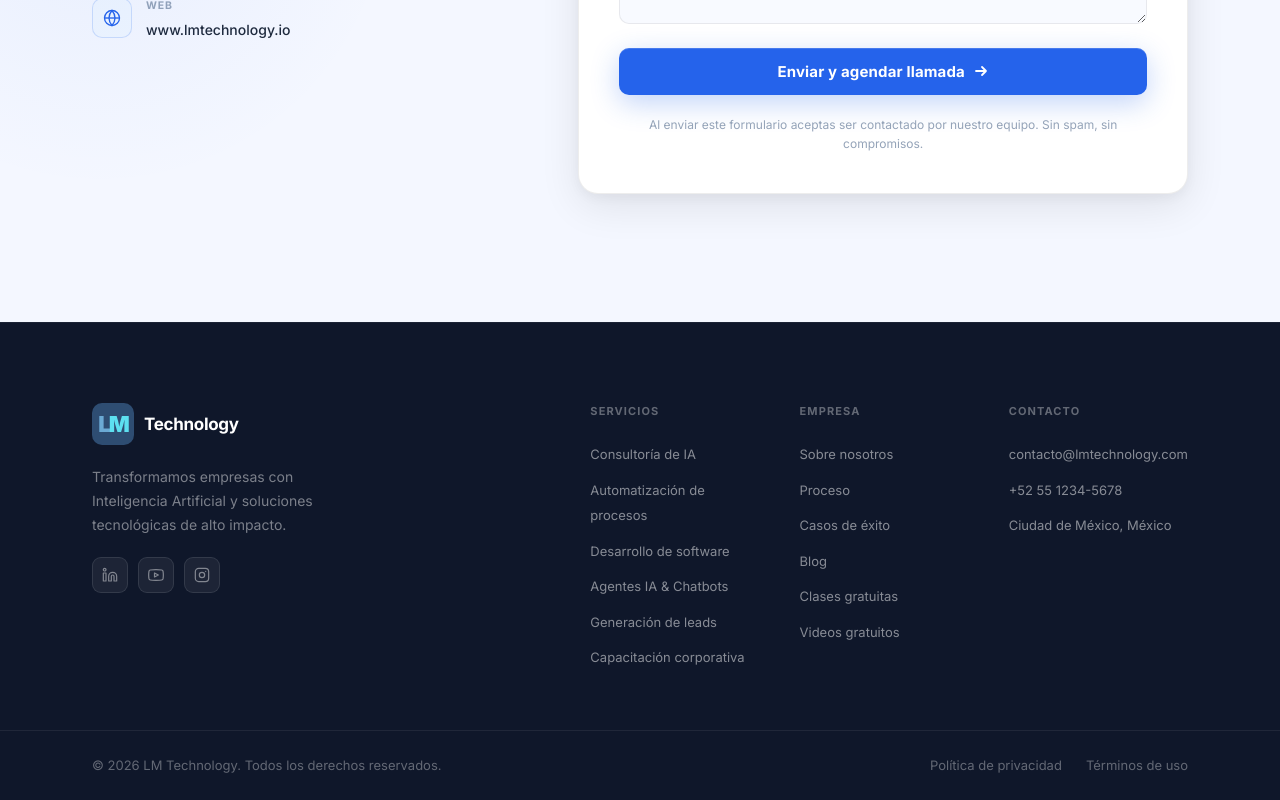
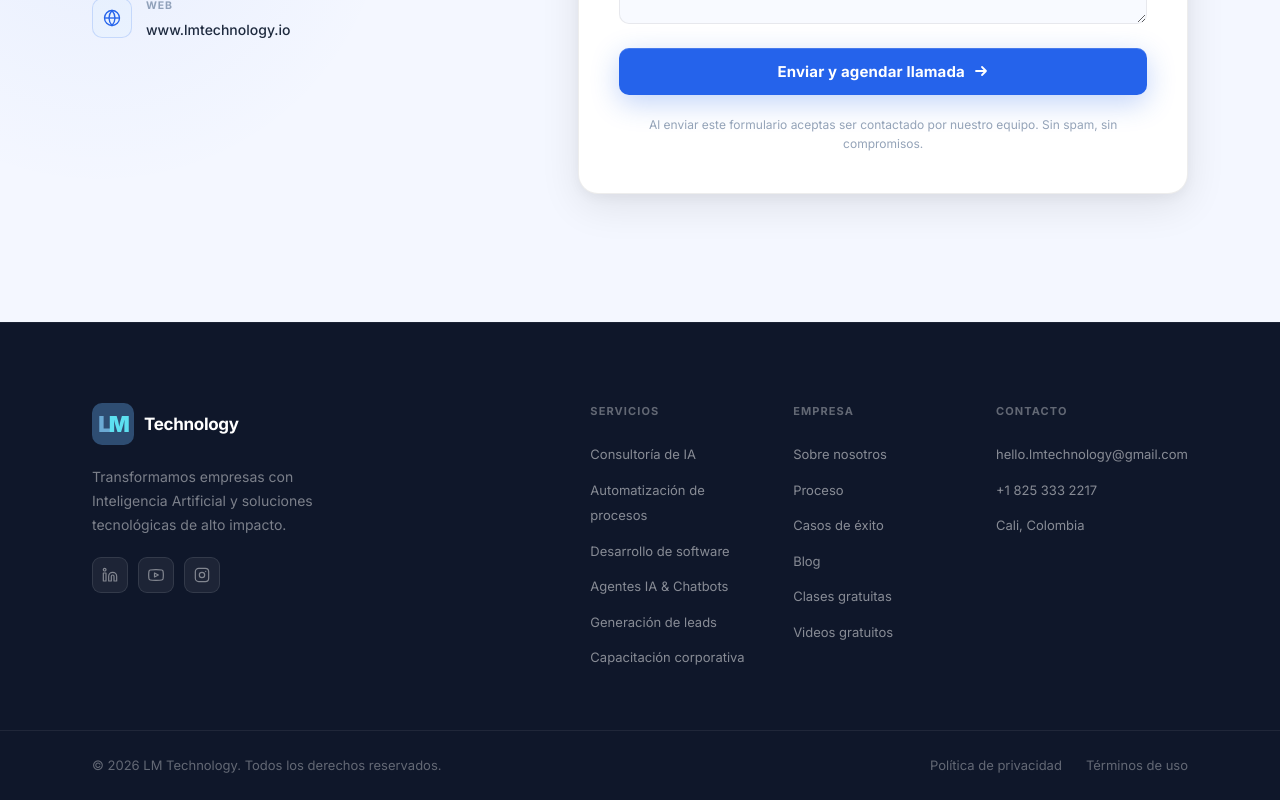
Before and after one commit to Juan12329/lmtechnology-website, a React (Vite) app: page / in a window 1280 px wide. Shown: the part 9422-10222 px from the top of the page. Built offline with nearby package versions, Linux system fonts and the light colour scheme.

Commit message:
ajuste en contacto info

```diff
--- a/src/translations.js
+++ b/src/translations.js
@@ -133,7 +133,7 @@ export const t = {
       colContact: 'Contacto',
       serviceLinks: ['Consultoría de IA', 'Automatización de procesos', 'Desarrollo de software', 'Agentes IA & Chatbots', 'Generación de leads', 'Capacitación corporativa'],
       companyLinks: ['Sobre nosotros', 'Proceso', 'Casos de éxito', 'Blog', 'Clases gratuitas', 'Videos gratuitos'],
-      contactItems: ['contacto@lmtechnology.com', '+52 55 1234-5678', 'Ciudad de México, México'],
+      contactItems: ['hello.lmtechnology@gmail.com', '+1 825 333 2217', 'Cali, Colombia'],
       rights: 'Todos los derechos reservados.',
       privacy: 'Política de privacidad',
       terms: 'Términos de uso',
@@ -274,7 +274,7 @@ export const t = {
       colContact: 'Contact',
       serviceLinks: ['AI Consulting', 'Process automation', 'Software development', 'AI Agents & Chatbots', 'Lead generation', 'Corporate AI training'],
       companyLinks: ['About us', 'Process', 'Case studies', 'Blog', 'Free classes', 'Free videos'],
-      contactItems: ['contact@lmtechnology.com', '+52 55 1234-5678', 'Mexico City, Mexico'],
+      contactItems: ['hello.lmtechnology@gmail.com', '+1 825 333 2217', 'Cali, Colombia'],
       rights: 'All rights reserved.',
       privacy: 'Privacy policy',
       terms: 'Terms of use',
```
